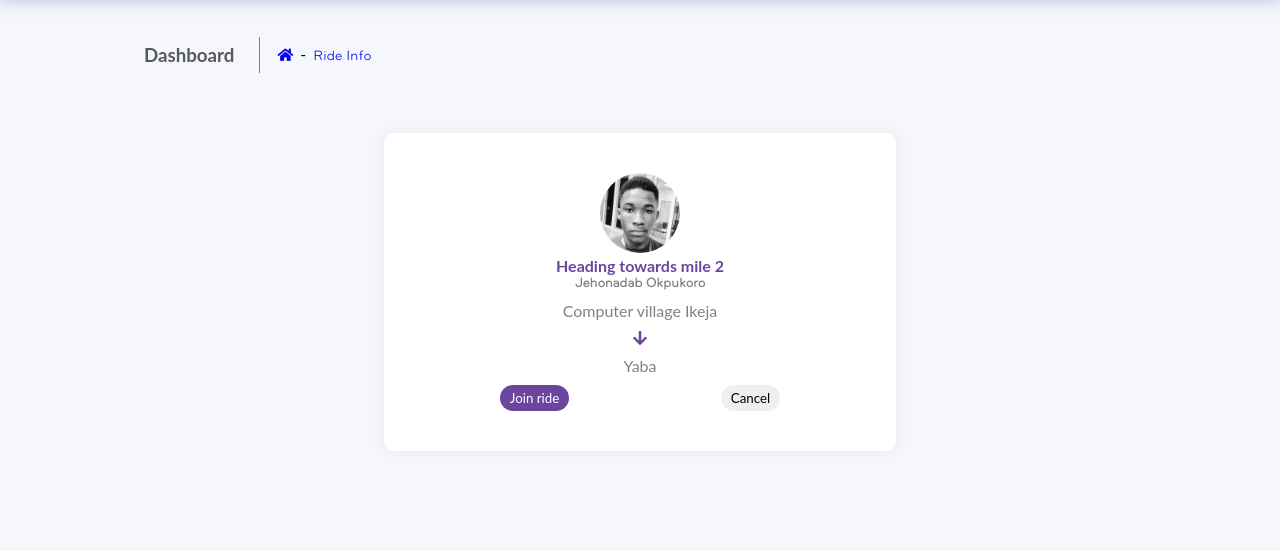
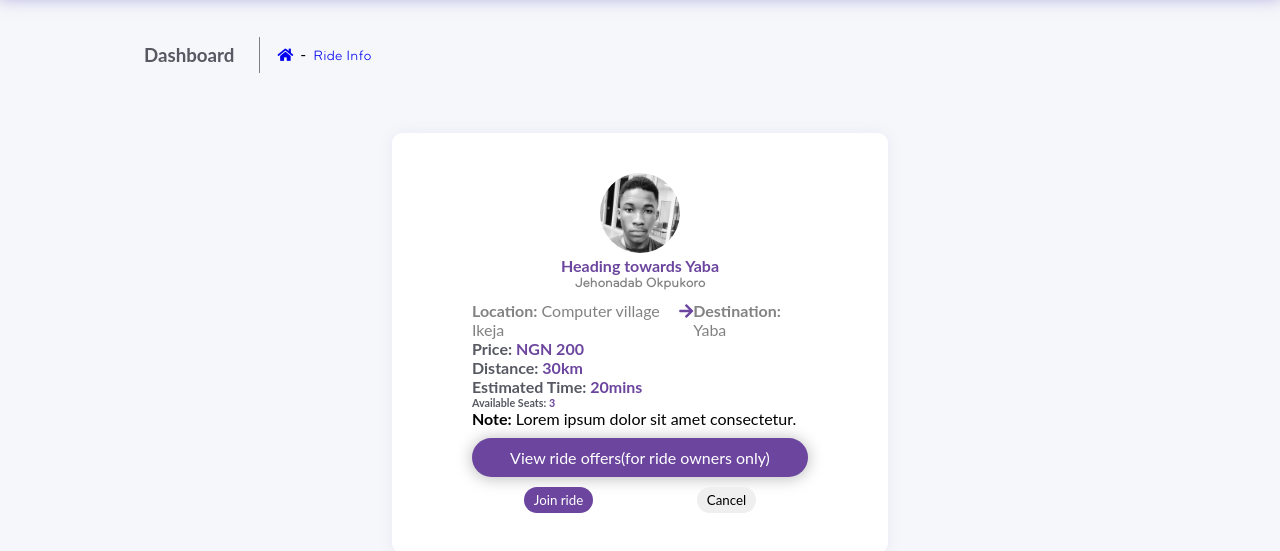
Before and after one commit to uthdev/Ride-my-way, a plain HTML site: page UI/ridedetails.html in a window 1280 px wide. Shown: the part 157-708 px from the top of the page. Drawn offline with Linux system fonts and the light colour scheme.

```diff
--- a/UI/assets/css/style.css
+++ b/UI/assets/css/style.css
@@ -190,6 +190,10 @@
   text-align: right;
 }
 
+.margin--0 {
+  margin: 0;
+}
+
 .margin--10 {
   margin: 10px 0;
 }
@@ -214,9 +218,19 @@
   padding: 0;
 }
 
+.padding--40 {
+  padding: 0 40px;
+}
+
 .padding--left--5 {
   padding-left: 5px;
 }
+
+.padding--left--right--30 {
+  padding-left: 30px;
+  padding-right: 30px;
+}
+
 /* scrollbar  */
 
 *::-webkit-scrollbar {
@@ -563,6 +577,13 @@
   border-right: 1px solid;
 }
 
+select.form--control {
+  padding: 13px 30px;
+  -webkit-appearance: none;
+  -moz-appearance: none;
+  appearance: none;
+}
+
 .text__area {
   margin: 16px 0 24px 0;
 }
@@ -905,15 +926,19 @@
 .RideOffers__item:last-child {
   border-bottom: none;
 }
+
 .rider__img {
   width: 10%;
 }
+
 .riders__content {
   width: 40%;
 }
+
 .RideOffers__item form {
   width: 30%;
 }
+
 .rider__img img {
   height: 40px;
   border-radius: 50%;
@@ -936,7 +961,7 @@
 }
 
 .RideDetails {
-  width: 512px;
+  width: 50%;
   padding: 40px;
   margin-top: 30px;
   background-color: #ffffff;
@@ -968,7 +993,6 @@
   cursor: pointer
 }
 
-
 .input--group.dashboard--input {
   border-radius: 10px;
   background-color: #f7f6f9;
@@ -978,7 +1002,6 @@
 .input--group.dashboard--input:last-child {
   margin-bottom: 0;
 }
-
 
 .input--group.dashboard--input input {
   padding-left: 20px;
@@ -1008,19 +1031,19 @@
   border: none;
 }
 
-
 button.searchbtn {
   height: 44px;
 }
 
 .SearchResult__content>.RideDetails,
-.RideRequest > .RideDetails {
+.RideRequest>.RideDetails {
   width: 30%;
 }
- .RideRequest {
-   display: flex;
-   flex-wrap: wrap;
- }
+
+.RideRequest {
+  display: flex;
+  flex-wrap: wrap;
+}
 
 .slide {
   animation-duration: 1s;
@@ -1032,8 +1055,8 @@
 @keyframes slideRight {
   0% {
     opacity: 0;
-    -webkit-transform: translate3d(-100%,0,0);
-    transform: translate3d(-100%,0,0);
+    -webkit-transform: translate3d(-100%, 0, 0);
+    transform: translate3d(-100%, 0, 0);
   }
   100% {
     opacity: 1;
@@ -1041,3 +1064,7 @@
     transform: none;
   }
 }
+
+.direction {
+  display: flex;
+}
--- a/UI/ridedetails.html
+++ b/UI/ridedetails.html
@@ -93,16 +93,47 @@
             <div class="RideInfo__header">
               <div class="RideInfo__header__img text--center">
                 <img src="assets/img/ME.jpeg" alt="offerer profile">
-                <h4 class="text--primary">Heading towards mile 2</h4>
+                <h4 class="text--primary">Heading towards Yaba</h4>
                 <h5 class="text--color--grey font--regular">Jehonadab Okpukoro</h5>
               </div>
             </div>
-            <div class="RideInfo__content text--center margin--top--10">
-              <div class="text--color--grey">Computer village Ikeja</div>
-              <div>
-                <i class="fas fa-arrow-down text--primary margin--10"></i>
+            <div class="RideInfo__content  margin--top--10 padding--40">
+              <div class="direction">
+                <div class="text--color--grey margin--0">
+                  <strong>Location:</strong> Computer village Ikeja</div>
+                <div>
+                  <i class="fas fa-arrow-right text--primary"></i>
+                </div>
+                <div class="text--color--grey">
+                  <strong>Destination:</strong> Yaba</div>
               </div>
-              <div class="text--color--grey">Yaba</div>
+
+              <div class="ride__price">
+                <h4 class="DashboardColor--text--grey">Price:
+                  <span class="text--primary">NGN 200</span>
+                </h4>
+              </div>
+              <div class="ride__duration">
+                <h4 class="DashboardColor--text--grey">Distance:
+                  <span class="text--primary">30km</span>
+                </h4>
+                <h4 class="DashboardColor--text--grey">Estimated Time:
+                  <span class="text--primary">20mins</span>
+                </h4>
+              </div>
+              <div class="ride__seats">
+                <h6 class="DashboardColor--text--grey">Available Seats:
+                  <span class="text--primary">3</span>
+                </h6>
+              </div>
+
+              <div class="RideInfo__description">
+                <p>
+                  <strong>Note:</strong> Lorem ipsum dolor sit amet consectetur.</p>
+              </div>
+              <div class="view__rideoffers">
+                <a class="btn btn--block DashboardColor--bg--primary btn--round margin--top--10 text--center" href="riderequest.html">View ride offers(for ride owners only)</a>
+              </div>
               <form action="/summary.html" class="RideForm">
                 <div>
                   <button type="submit" class="DashboardBtn btn--round DashboardColor--bg--primary margin--top--10">Join ride</button>
```
Also changed, not shown: UI/findride.html (+0 -1 lines).
